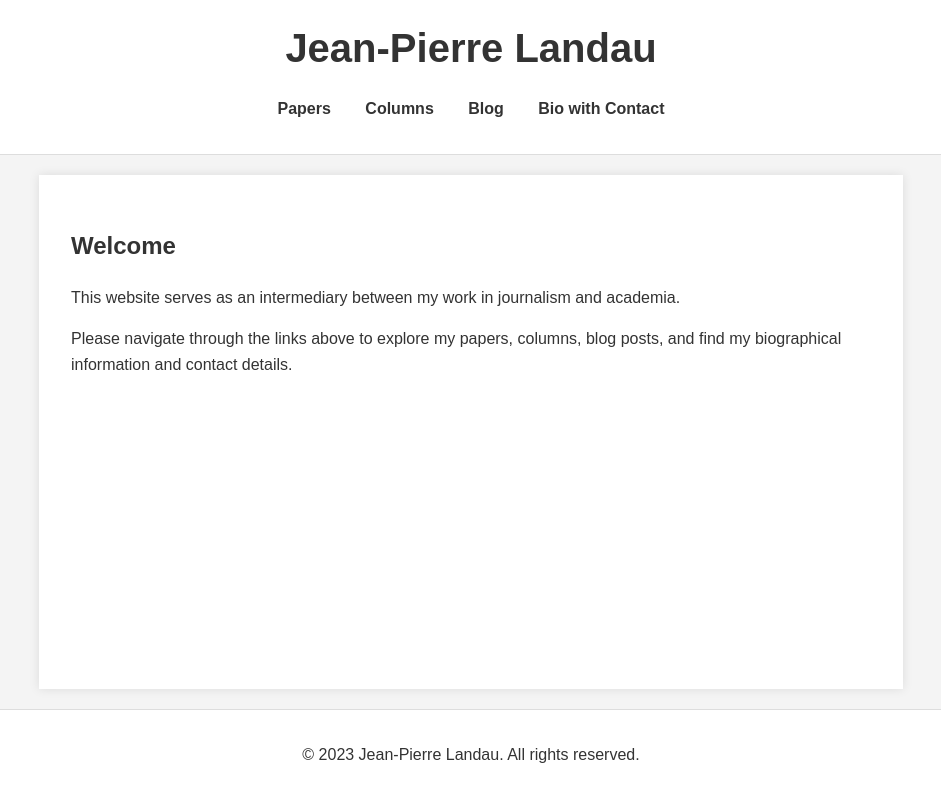
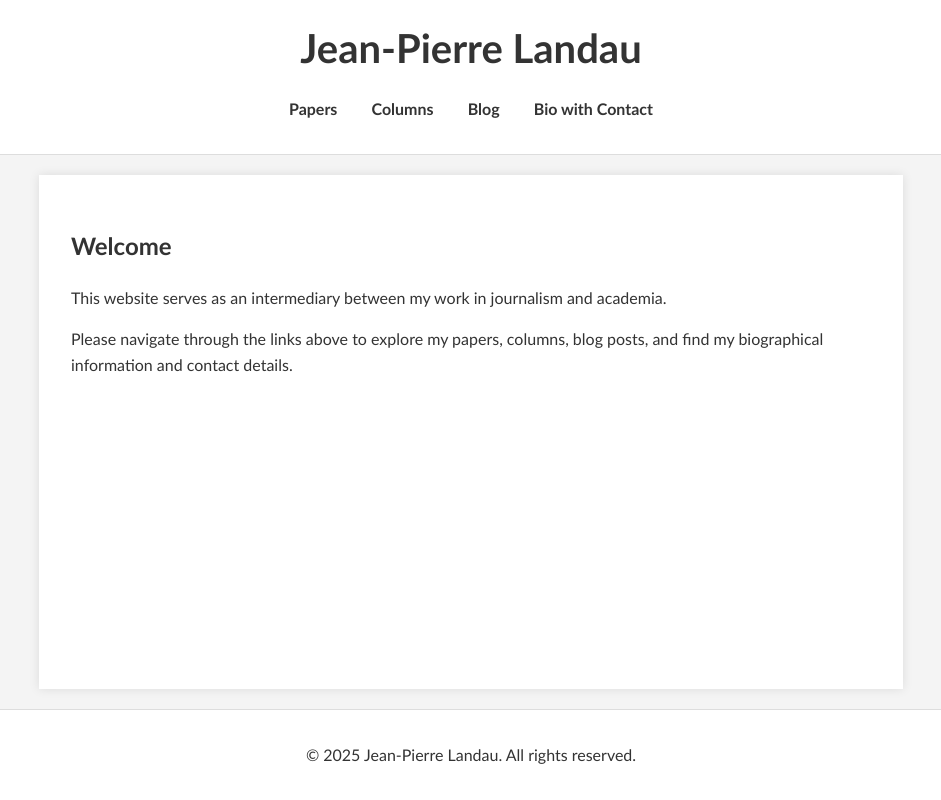
Before and after one commit to JPLandau/website, a plain HTML site: page index.html in a window 1280 px wide. Shown: the whole page, without its empty margins (169-1110 px from the left). Drawn offline with Linux system fonts and the light colour scheme.

Commit message:
change fonts

```diff
--- a/index.html
+++ b/index.html
@@ -6,7 +6,7 @@
     <title>Jean-Pierre Landau - Journalism and Academia</title>
     <style>
         body {
-            font-family: sans-serif;
+            font-family: Calibri, sans-serif;
             line-height: 1.6;
             margin: 0;
             padding: 0;
@@ -79,7 +79,7 @@
     </main>
 
     <footer>
-        <p>&copy; 2023 Jean-Pierre Landau. All rights reserved.</p>
+        <p>&copy; 2025 Jean-Pierre Landau. All rights reserved.</p>
     </footer>
 </body>
 </html>
```
Also changed, not shown: bio.html (+1 -1 lines), blog.html (+1 -1 lines), columns.html (+1 -1 lines), papers.html (+1 -1 lines).
